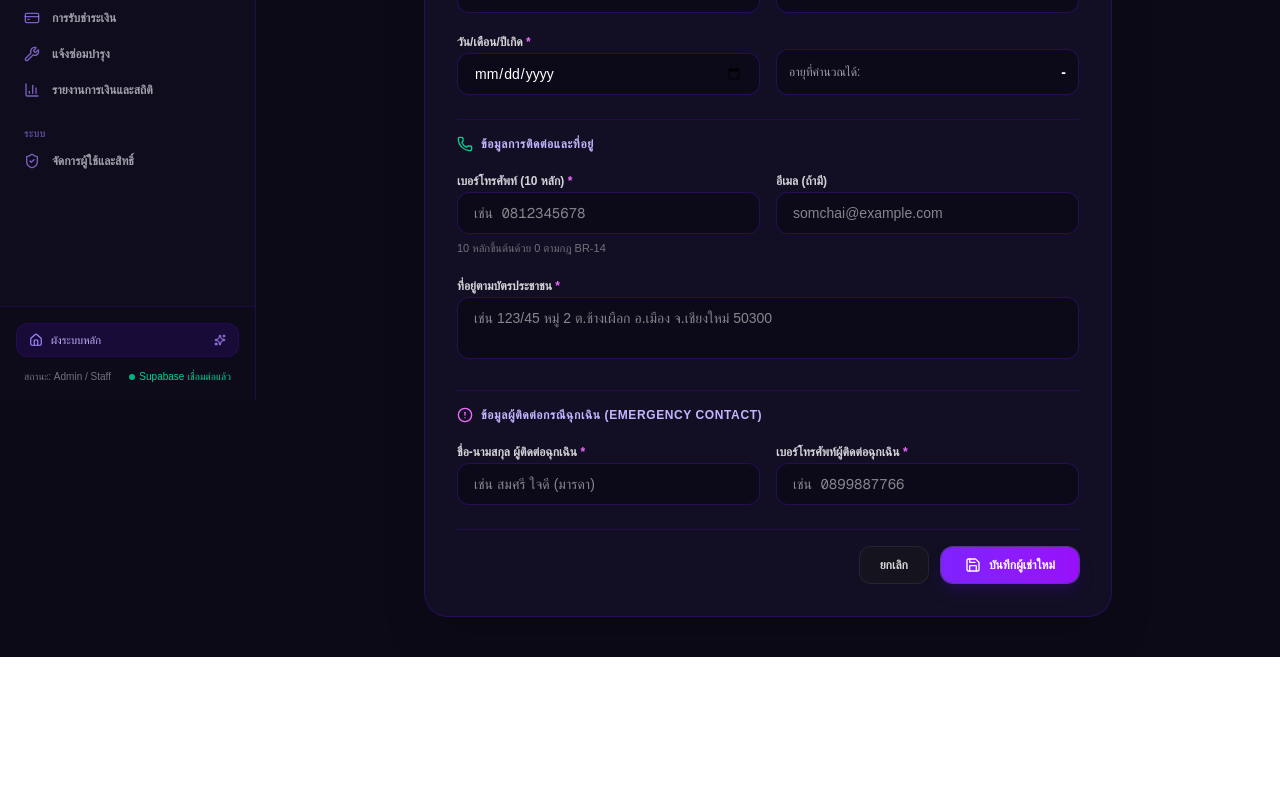
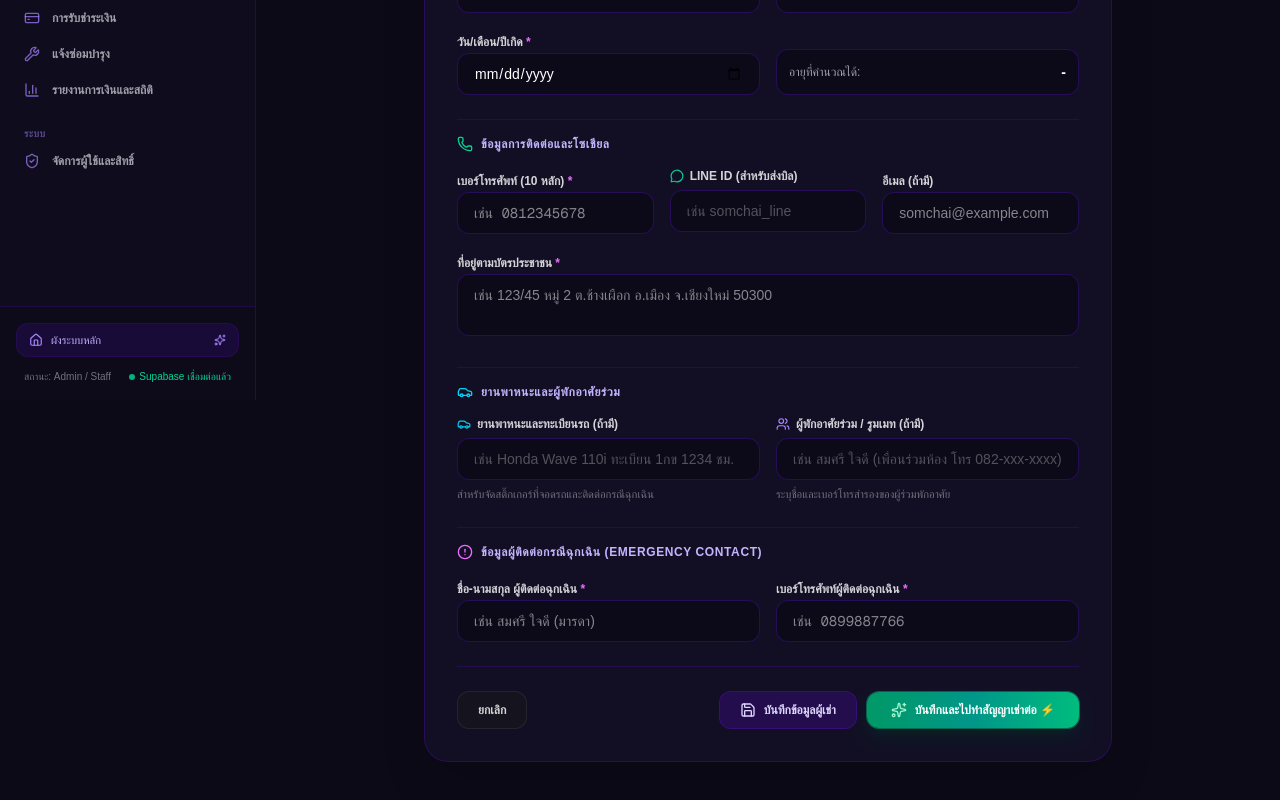
Before and after one commit to PCPzen/webapphotel, a Next.js app: page /tenants/new in a window 1280 px wide. Shown: the part 400-1200 px from the top of the page. Before the commit the page ends 1057 px from the top, so only its background shows below. Built offline with nearby package versions, Linux system fonts and the light colour scheme.

Commit message:
feat(tenants): add LINE ID, vehicle license plate, co-tenant, and direct contract workflow

```diff
--- a/src/actions/tenants.ts
+++ b/src/actions/tenants.ts
@@ -19,7 +19,7 @@ export type TenantFormState = {
 };
 
 // -----------------------------------------------------------------------------
-// 1. ลงทะเบียนผู้เช่าใหม่ (UR-2.5, BR-01, BR-14)
+// 1. ลงทะเบียนผู้เช่าใหม่ (UR-2.5, BR-01, BR-14 + Real-world Fields)
 // -----------------------------------------------------------------------------
 export async function createTenant(
   prevState: TenantFormState,
@@ -33,10 +33,14 @@ export async function createTenant(
   const rawPhone = formData.get("phone")?.toString().trim() || "";
   const phone = cleanPhoneNumber(rawPhone);
   const email = formData.get("email")?.toString().trim() || null;
+  const lineId = formData.get("lineId")?.toString().trim() || null;
+  const vehicleInfo = formData.get("vehicleInfo")?.toString().trim() || null;
+  const coTenantName = formData.get("coTenantName")?.toString().trim() || null;
   const address = formData.get("address")?.toString().trim() || "";
   const emergencyName = formData.get("emergencyName")?.toString().trim() || "";
   const rawEmergencyPhone = formData.get("emergencyPhone")?.toString().trim() || "";
   const emergencyPhone = cleanPhoneNumber(rawEmergencyPhone);
+  const actionType = formData.get("_action")?.toString() || "save";
 
   const fieldErrors: Record<string, string> = {};
 
@@ -83,6 +87,8 @@ export async function createTenant(
     };
   }
 
+  let createdId: number;
+
   try {
     // กฎ UR-2.8: ตรวจสอบข้อมูลซ้ำซ้อนด้วยเลขบัตรประชาชน
     const existing = await prisma.tenant.findUnique({
@@ -97,7 +103,7 @@ export async function createTenant(
 
     const birthDate = new Date(birthDateStr);
 
-    await prisma.tenant.create({
+    const newTenant = await prisma.tenant.create({
       data: {
         idCardNo,
         firstName,
@@ -105,11 +111,16 @@ export async function createTenant(
         birthDate,
         phone,
         email,
+        lineId,
+        vehicleInfo,
+        coTenantName,
         address,
         emergencyName,
         emergencyPhone,
       },
     });
+
+    createdId = newTenant.id;
   } catch (err: any) {
     return { error: err.message || "เกิดข้อผิดพลาดในการบันทึกข้อมูลผู้เช่า" };
   }
@@ -117,6 +128,12 @@ export async function createTenant(
   revalidatePath("/tenants");
   revalidatePath("/dashboard");
   revalidatePath("/");
+
+  // ถ้าเลือก "บันทึกและไปทำสัญญาเช่าทันที" ให้วาร์ปไปหน้าทำสัญญาพร้อมแนบ ID ผู้เช่า
+  if (actionType === "save_and_contract") {
+    redirect(`/contracts/new?tenantId=${createdId}`);
+  }
+
   redirect("/tenants");
 }
 
@@ -133,6 +150,9 @@ export async function updateTenant(
   const rawPhone = formData.get("phone")?.toString().trim() || "";
   const phone = cleanPhoneNumber(rawPhone);
   const email = formData.get("email")?.toString().trim() || null;
+  const lineId = formData.get("lineId")?.toString().trim() || null;
+  const vehicleInfo = formData.get("vehicleInfo")?.toString().trim() || null;
+  const coTenantName = formData.get("coTenantName")?.toString().trim() || null;
   const address = formData.get("address")?.toString().trim() || "";
   const emergencyName = formData.get("emergencyName")?.toString().trim() || "";
   const rawEmergencyPhone = formData.get("emergencyPhone")?.toString().trim() || "";
@@ -163,6 +183,9 @@ export async function updateTenant(
         lastName,
         phone,
         email,
+        lineId,
+        vehicleInfo,
+        coTenantName,
         address,
         emergencyName,
         emergencyPhone,
--- a/src/app/tenants/TenantListClient.tsx
+++ b/src/app/tenants/TenantListClient.tsx
@@ -26,6 +26,8 @@ type TenantItem = {
   maskedIdCard: string;
   phone: string;
   email: string | null;
+  lineId?: string | null;
+  vehicleInfo?: string | null;
   currentRoom: {
     id: number;
     roomNo: string;
@@ -54,8 +56,11 @@ export default function TenantListClient({ initialTenants }: { initialTenants: T
       const matchPhone = tenant.phone.includes(q);
       const matchRoom = tenant.currentRoom?.roomNo.toLowerCase().includes(q);
       const matchIdLast4 = tenant.idCardNo.slice(-4).includes(q);
+      const matchLine = Boolean(tenant.lineId && tenant.lineId.toLowerCase().includes(q));
+      const matchVehicle = Boolean(tenant.vehicleInfo && tenant.vehicleInfo.toLowerCase().includes(q));
 
-      const matchSearch = !q || matchName || matchPhone || matchRoom || matchIdLast4;
+      const matchSearch =
+        !q || matchName || matchPhone || matchRoom || matchIdLast4 || matchLine || matchVehicle;
 
       if (!matchSearch) return false;
 
--- a/src/app/tenants/[id]/edit/EditTenantForm.tsx
+++ b/src/app/tenants/[id]/edit/EditTenantForm.tsx
@@ -13,6 +13,9 @@ type Tenant = {
   birthDate: string;
   phone: string;
   email: string | null;
+  lineId?: string | null;
+  vehicleInfo?: string | null;
+  coTenantName?: string | null;
   address: string;
   emergencyName: string;
   emergencyPhone: string;
@@ -91,8 +94,8 @@ export default function EditTenantForm({ tenant }: { tenant: Tenant }) {
             </div>
           </div>
 
-          {/* เบอร์โทรศัพท์ และ อีเมล */}
-          <div className="grid grid-cols-1 sm:grid-cols-2 gap-4">
+          {/* เบอร์โทรศัพท์, LINE ID, และ อีเมล */}
+          <div className="grid grid-cols-1 sm:grid-cols-3 gap-4">
             <div className="space-y-1.5">
               <label className="text-xs font-bold text-zinc-300">
                 เบอร์โทรศัพท์ (10 หลัก) <span className="text-fuchsia-400">*</span>
@@ -108,11 +111,47 @@ export default function EditTenantForm({ tenant }: { tenant: Tenant }) {
             </div>
 
             <div className="space-y-1.5">
+              <label className="text-xs font-bold text-zinc-300">LINE ID</label>
+              <input
+                type="text"
+                name="lineId"
+                defaultValue={tenant.lineId || ""}
+                placeholder="เช่น somchai_line"
+                className="w-full px-4 py-2.5 rounded-xl bg-[#0c0a18] border border-violet-950/80 text-sm text-white focus:outline-none focus:ring-2 focus:ring-violet-500"
+              />
+            </div>
+
+            <div className="space-y-1.5">
               <label className="text-xs font-bold text-zinc-300">อีเมล</label>
               <input
                 type="email"
                 name="email"
                 defaultValue={tenant.email || ""}
+                className="w-full px-4 py-2.5 rounded-xl bg-[#0c0a18] border border-violet-950/80 text-sm text-white focus:outline-none focus:ring-2 focus:ring-violet-500"
+              />
+            </div>
+          </div>
+
+          {/* ยานพาหนะ และ ผู้พักอาศัยร่วม */}
+          <div className="grid grid-cols-1 sm:grid-cols-2 gap-4">
+            <div className="space-y-1.5">
+              <label className="text-xs font-bold text-zinc-300">ยานพาหนะและทะเบียนรถ</label>
+              <input
+                type="text"
+                name="vehicleInfo"
+                defaultValue={tenant.vehicleInfo || ""}
+                placeholder="เช่น Honda Wave 110i ทะเบียน 1กข 1234 ชม."
+                className="w-full px-4 py-2.5 rounded-xl bg-[#0c0a18] border border-violet-950/80 text-sm text-white focus:outline-none focus:ring-2 focus:ring-violet-500"
+              />
+            </div>
+
+            <div className="space-y-1.5">
+              <label className="text-xs font-bold text-zinc-300">ผู้พักอาศัยร่วม / รูมเมท</label>
+              <input
+                type="text"
+                name="coTenantName"
+                defaultValue={tenant.coTenantName || ""}
+                placeholder="เช่น สมศรี ใจดี (เพื่อนร่วมห้อง)"
                 className="w-full px-4 py-2.5 rounded-xl bg-[#0c0a18] border border-violet-950/80 text-sm text-white focus:outline-none focus:ring-2 focus:ring-violet-500"
               />
             </div>
--- a/src/app/tenants/[id]/edit/page.tsx
+++ b/src/app/tenants/[id]/edit/page.tsx
@@ -30,6 +30,9 @@ async function EditTenantContent({ params }: { params: Promise<{ id: string }> }
     birthDate: tenant.birthDate.toISOString().split("T")[0],
     phone: tenant.phone,
     email: tenant.email,
+    lineId: tenant.lineId,
+    vehicleInfo: tenant.vehicleInfo,
+    coTenantName: tenant.coTenantName,
     address: tenant.address,
     emergencyName: tenant.emergencyName,
     emergencyPhone: tenant.emergencyPhone,
--- a/src/app/tenants/[id]/page.tsx
+++ b/src/app/tenants/[id]/page.tsx
@@ -166,6 +166,39 @@ async function TenantDetailContent({ params }: { params: Promise<{ id: string }>
           </div>
         </div>
 
+        {/* Real-world Dormitory Attributes: LINE, Vehicle, Roommate */}
+        <div className="grid grid-cols-1 sm:grid-cols-3 gap-4 text-xs">
+          {/* LINE ID */}
+          <div className="p-4 rounded-2xl bg-[#0c0a18] border border-violet-950/60 space-y-1">
+            <span className="text-[11px] font-bold text-emerald-400 flex items-center gap-1.5">
+              LINE ID
+            </span>
+            <p className="text-sm font-bold text-white">
+              {tenant.lineId || "- ไม่ได้ระบุ -"}
+            </p>
+          </div>
+
+          {/* Vehicle / License Plate */}
+          <div className="p-4 rounded-2xl bg-[#0c0a18] border border-violet-950/60 space-y-1">
+            <span className="text-[11px] font-bold text-cyan-400 flex items-center gap-1.5">
+              ยานพาหนะ / ทะเบียนรถ
+            </span>
+            <p className="text-sm font-bold text-white">
+              {tenant.vehicleInfo || "- ไม่มีรถ / ไม่ได้ระบุ -"}
+            </p>
+          </div>
+
+          {/* Co-tenant / Roommate */}
+          <div className="p-4 rounded-2xl bg-[#0c0a18] border border-violet-950/60 space-y-1">
+            <span className="text-[11px] font-bold text-violet-400 flex items-center gap-1.5">
+              ผู้พักอาศัยร่วม / รูมเมท
+            </span>
+            <p className="text-sm font-bold text-white">
+              {tenant.coTenantName || "- พักคนเดียว -"}
+            </p>
+          </div>
+        </div>
+
         {/* Address & Emergency Info */}
         <div className="grid grid-cols-1 sm:grid-cols-2 gap-4 text-xs">
           <div className="p-4 rounded-2xl bg-[#0c0a18] border border-violet-950/60 space-y-1">
--- a/src/app/tenants/new/page.tsx
+++ b/src/app/tenants/new/page.tsx
@@ -3,7 +3,7 @@
 import { useState, useActionState } from "react";
 import Link from "next/link";
 import { createTenant, TenantFormState } from "@/actions/tenants";
-import { validateThaiId, calculateAge, cleanPhoneNumber } from "@/lib/thaiId";
+import { validateThaiId, calculateAge } from "@/lib/thaiId";
 import {
   UserPlus,
   ArrowLeft,
@@ -16,6 +16,10 @@ import {
   Sparkles,
   AlertTriangle,
   ExternalLink,
+  MessageCircle,
+  Car,
+  Users,
+  ArrowRight,
 } from "lucide-react";
 import AppLayout from "@/components/AppLayout";
 
@@ -67,7 +71,7 @@ export default function NewTenantPage() {
             <div>
               <h1 className="text-xl font-black text-white">ลงทะเบียนประวัติผู้เช่าใหม่</h1>
               <p className="text-xs text-zinc-400 mt-0.5">
-                บันทึกข้อมูลส่วนบุคคล ตรวจสอบเลขบัตร 13 หลัก (BR-01) และคำนวณอายุอัตโนมัติ
+                บันทึกข้อมูลส่วนบุคคล ตรวจสอบเลขบัตร 13 หลัก (BR-01) ยานพาหนะ และช่องทางติดต่อ
               </p>
             </div>
           </div>
@@ -222,14 +226,14 @@ export default function NewTenantPage() {
               </div>
             </div>
 
-            {/* 2. ข้อมูลการติดต่อ */}
+            {/* 2. ข้อมูลการติดต่อ & LINE ID */}
             <div className="space-y-4 pt-4 border-t border-violet-950/60">
               <h3 className="text-xs font-bold text-violet-300 uppercase tracking-wider flex items-center gap-2">
                 <Phone className="w-4 h-4 text-emerald-400" />
-                ข้อมูลการติดต่อและที่อยู่
+                ข้อมูลการติดต่อและโซเชียล
               </h3>
 
-              <div className="grid grid-cols-1 sm:grid-cols-2 gap-4">
+              <div className="grid grid-cols-1 sm:grid-cols-3 gap-4">
                 {/* เบอร์โทรศัพท์ (BR-14) */}
                 <div className="space-y-1.5">
                   <label className="text-xs font-bold text-zinc-300">
@@ -248,10 +252,23 @@ export default function NewTenantPage() {
                   {state?.fieldErrors?.phone && (
                     <p className="text-[11px] text-red-400">{state.fieldErrors.phone}</p>
                   )}
-                  <p className="text-[11px] text-zinc-500">10 หลักขึ้นต้นด้วย 0 ตามกฎ BR-14</p>
                 </div>
 
-                {/* อีเมล (ไม่บังคับ) */}
+                {/* LINE ID (ใช้งานจริง) */}
+                <div className="space-y-1.5">
+                  <label className="text-xs font-bold text-zinc-300 flex items-center gap-1.5">
+                    <MessageCircle className="w-3.5 h-3.5 text-emerald-400" />
+                    LINE ID (สำหรับส่งบิล)
+                  </label>
+                  <input
+                    type="text"
+                    name="lineId"
+                    placeholder="เช่น somchai_line"
+                    className="w-full px-4 py-2.5 rounded-xl bg-[#0c0a18] border border-violet-950/80 text-sm text-white placeholder:text-zinc-600 focus:outline-none focus:ring-2 focus:ring-violet-500"
+                  />
+                </div>
+
+                {/* อีเมล */}
                 <div className="space-y-1.5">
                   <label className="text-xs font-bold text-zinc-300">อีเมล (ถ้ามี)</label>
                   <input
@@ -281,7 +298,47 @@ export default function NewTenantPage() {
               </div>
             </div>
 
-            {/* 3. ผู้ติดต่อฉุกเฉิน */}
+            {/* 3. ยานพาหนะ & ผู้พักอาศัยร่วม (Real-World Dormitory Features) */}
+            <div className="space-y-4 pt-4 border-t border-violet-950/60">
+              <h3 className="text-xs font-bold text-violet-300 uppercase tracking-wider flex items-center gap-2">
+                <Car className="w-4 h-4 text-cyan-400" />
+                ยานพาหนะและผู้พักอาศัยร่วม
+              </h3>
+
+              <div className="grid grid-cols-1 sm:grid-cols-2 gap-4">
+                {/* ยานพาหนะ / ทะเบียนรถ */}
+                <div className="space-y-1.5">
+                  <label className="text-xs font-bold text-zinc-300 flex items-center gap-1.5">
+                    <Car className="w-3.5 h-3.5 text-cyan-400" />
+                    ยานพาหนะและทะเบียนรถ (ถ้ามี)
+                  </label>
+                  <input
+                    type="text"
+                    name="vehicleInfo"
+                    placeholder="เช่น Honda Wave 110i ทะเบียน 1กข 1234 ชม."
+                    className="w-full px-4 py-2.5 rounded-xl bg-[#0c0a18] border border-violet-950/80 text-sm text-white placeholder:text-zinc-600 focus:outline-none focus:ring-2 focus:ring-violet-500"
+                  />
+                  <p className="text-[11px] text-zinc-500">สำหรับจัดสติ๊กเกอร์ที่จอดรถและติดต่อกรณีฉุกเฉิน</p>
+                </div>
+
+                {/* ผู้พักอาศัยร่วม / รูมเมท */}
+                <div className="space-y-1.5">
+                  <label className="text-xs font-bold text-zinc-300 flex items-center gap-1.5">
+                    <Users className="w-3.5 h-3.5 text-violet-400" />
+                    ผู้พักอาศัยร่วม / รูมเมท (ถ้ามี)
+                  </label>
+                  <input
+                    type="text"
+                    name="coTenantName"
+                    placeholder="เช่น สมศรี ใจดี (เพื่อนร่วมห้อง โทร 082-xxx-xxxx)"
+                    className="w-full px-4 py-2.5 rounded-xl bg-[#0c0a18] border border-violet-950/80 text-sm text-white placeholder:text-zinc-600 focus:outline-none focus:ring-2 focus:ring-violet-500"
+                  />
+                  <p className="text-[11px] text-zinc-500">ระบุชื่อและเบอร์โทรสำรองของผู้ร่วมพักอาศัย</p>
+                </div>
+              </div>
+            </div>
+
+            {/* 4. ผู้ติดต่อฉุกเฉิน */}
             <div className="space-y-4 pt-4 border-t border-violet-950/60">
               <h3 className="text-xs font-bold text-violet-300 uppercase tracking-wider flex items-center gap-2">
                 <AlertCircle className="w-4 h-4 text-fuchsia-400" />
@@ -326,22 +383,40 @@ export default function NewTenantPage() {
               </div>
             </div>
 
-            {/* Action Buttons */}
-            <div className="pt-4 border-t border-violet-950/60 flex items-center justify-end gap-3">
+            {/* Action Buttons: 2 ปุ่มรองรับ Workflow จริง */}
+            <div className="pt-6 border-t border-violet-950/60 flex flex-col sm:flex-row items-stretch sm:items-center justify-between gap-3">
               <Link
                 href="/tenants"
-                className="px-5 py-2.5 rounded-xl bg-zinc-900/60 hover:bg-zinc-800 text-zinc-300 text-xs font-bold border border-zinc-700/40 transition-colors"
+                className="px-5 py-2.5 rounded-xl bg-zinc-900/60 hover:bg-zinc-800 text-zinc-300 text-xs font-bold border border-zinc-700/40 transition-colors text-center"
               >
                 ยกเลิก
               </Link>
+
+              <div className="flex flex-col sm:flex-row items-stretch sm:items-center gap-2.5">
+                {/* ปุ่มที่ 1: บันทึกข้อมูลปกติ */}
                 <button
                   type="submit"
+                  name="_action"
+                  value="save"
                   disabled={isPending}
-                className="inline-flex items-center gap-2 px-6 py-2.5 rounded-xl bg-gradient-to-r from-violet-600 to-purple-600 hover:from-violet-500 hover:to-purple-500 text-white text-xs font-bold shadow-lg shadow-violet-950/60 ring-1 ring-violet-400/40 transition-all disabled:opacity-50"
+                  className="inline-flex items-center justify-center gap-2 px-5 py-2.5 rounded-xl bg-violet-950/60 hover:bg-violet-900/60 text-violet-200 text-xs font-bold border border-violet-800/40 transition-all disabled:opacity-50"
                 >
                   <Save className="w-4 h-4" />
-                {isPending ? "กำลังบันทึกข้อมูล..." : "บันทึกผู้เช่าใหม่"}
+                  {isPending ? "กำลังบันทึก..." : "บันทึกข้อมูลผู้เช่า"}
                 </button>
+
+                {/* ปุ่มที่ 2: บันทึกและไปทำสัญญาเช่าทันที */}
+                <button
+                  type="submit"
+                  name="_action"
+                  value="save_and_contract"
+                  disabled={isPending}
+                  className="inline-flex items-center justify-center gap-2 px-6 py-2.5 rounded-xl bg-gradient-to-r from-emerald-600 via-teal-600 to-emerald-500 hover:from-emerald-500 hover:to-teal-400 text-white text-xs font-black shadow-lg shadow-emerald-950/60 ring-1 ring-emerald-400/40 transition-all hover:scale-[1.02] disabled:opacity-50"
+                >
+                  <Sparkles className="w-4 h-4 text-emerald-200" />
+                  {isPending ? "กำลังบันทึก..." : "บันทึกและไปทำสัญญาเช่าต่อ ⚡"}
+                </button>
+              </div>
             </div>
           </form>
         </div>
--- a/src/app/tenants/page.tsx
+++ b/src/app/tenants/page.tsx
@@ -32,6 +32,8 @@ async function TenantsData() {
       maskedIdCard: maskThaiId(t.idCardNo),
       phone: t.phone,
       email: t.email,
+      lineId: t.lineId,
+      vehicleInfo: t.vehicleInfo,
       currentRoom: activeContract
         ? {
             id: activeContract.room.id,
```
Also changed, not shown: 1 other file (tests, documents, lock files or other folders). Lines whose indentation alone changed are shown as unchanged.
